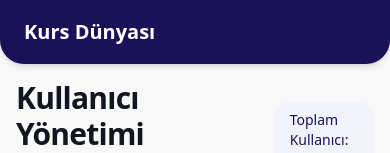
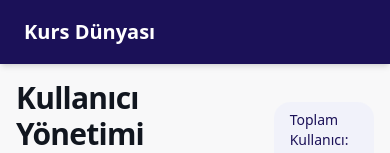
Before and after one commit to ahmetbulut23/kursdunyasi, a Next.js app: page /dashboard/admin/users in a window 390 px wide. Shown: the top 153 px of the page. Built offline with nearby package versions, Linux system fonts and the light colour scheme; no server answers.

Commit message:
Fix: Stabilize mobile layout, prevent horizontal scroll, and fix dashboard header

```diff
--- a/app/dashboard/layout.tsx
+++ b/app/dashboard/layout.tsx
@@ -118,16 +118,16 @@ export default async function DashboardLayout({
             </aside>
 
             {/* Main Content */}
-            <div className="flex flex-1 flex-col overflow-hidden">
-                {/* Mobile Header */}
-                <header className="sticky top-0 z-50 flex h-16 items-center gap-4 bg-primary text-primary-foreground px-6 shadow-md md:hidden rounded-b-3xl">
+            <div className="flex flex-1 flex-col overflow-hidden w-full relative">
+                {/* Mobile Header - flex-none ensures it doesn't shrink, stays at top */}
+                <header className="flex-none flex h-16 items-center gap-4 bg-primary text-primary-foreground px-6 shadow-md md:hidden z-40">
                     {isAdmin && <MobileAdminMenu />}
                     <Link href="/dashboard" className="flex items-center gap-2 font-bold text-xl">
                         <span className="">Kurs Dünyası</span>
                     </Link>
                 </header>
 
-                <main className="flex-1 overflow-auto p-4 md:p-6 bg-gray-50/50 dark:bg-background pb-24 md:pb-6">
+                <main className="flex-1 overflow-x-hidden overflow-y-auto p-4 md:p-6 bg-gray-50/50 dark:bg-background pb-24 md:pb-6 w-full max-w-[100vw]">
                     {children}
                 </main>
 
--- a/app/globals.css
+++ b/app/globals.css
@@ -118,4 +118,6 @@ body {
   background-color: var(--background);
   color: var(--foreground);
   font-family: var(--font-sans), ui-sans-serif, system-ui, sans-serif;
+  overflow-x: hidden;
+  width: 100%;
 }
```
